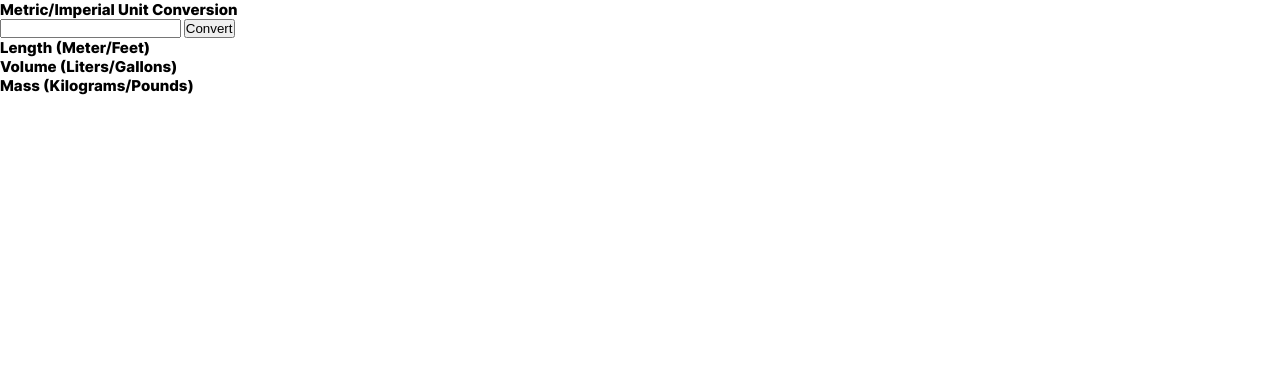
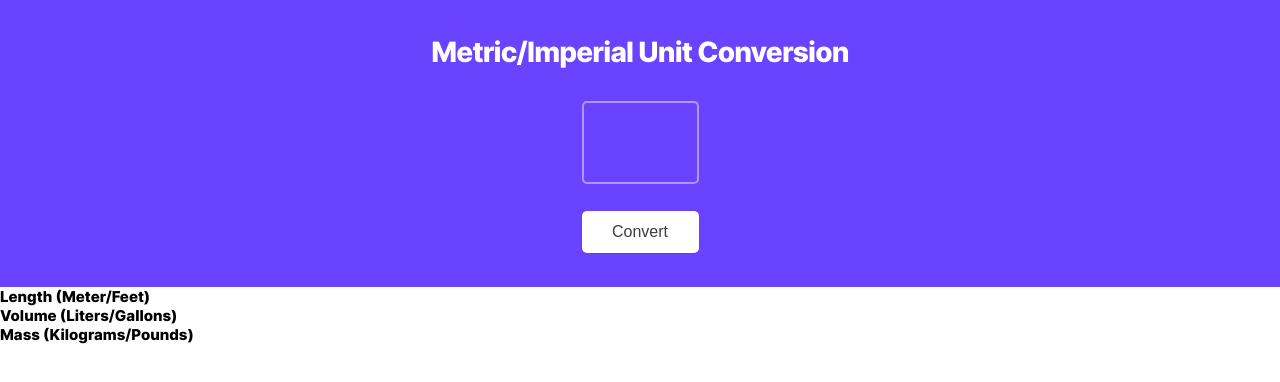
Before and after one commit to Mari525/Unit-conversion, a website built with webpack: page src/html/index.html in a window 1280 px wide. Built offline with nearby package versions, Linux system fonts and the light colour scheme.

Commit message:
feat: add styles for unit block

```diff
--- a/src/html/index.html
+++ b/src/html/index.html
@@ -5,13 +5,14 @@
   <meta http-equiv="X-UA-Compatible" content="IE=edge">
   <meta name="viewport" content="width=device-width, initial-scale=1.0">
   <title>Metric/Imperial Unit Conversion</title>
+  <link rel="stylesheet" href="./css/style.min.css">
 </head>
 <body>
   <main>
     <section class="unit">
       <h1 class="unit__heading">Metric/Imperial Unit Conversion</h1>
       <input type="text" class="unit__input">
-      <button class="unit__btn">Convert</button>
+      <div class="unit__btn-wrapper"><button class="unit__btn">Convert</button></div>
     </section>
     <section class="conversion">
       <div class="conversion__wrapper">
--- a/src/scss/blocks/unit.scss
+++ b/src/scss/blocks/unit.scss
@@ -0,0 +1,55 @@
+@use "../variables.scss" as v;
+
+.unit {
+  display: flex;
+  flex-direction: column;
+  align-items: center;
+
+  background-color: #6943FF;
+}
+
+.unit__heading {
+  margin-top: 3.3rem;
+  margin-bottom: 3rem;
+
+  color: v.$primary-color;
+  font-weight: 800;
+  font-size: 2.8rem;
+  line-height: 3.8rem;
+  letter-spacing: -0.03em;
+}
+
+.unit__input {
+  width: 11.7rem;
+  height: 8.3rem;
+
+  border: 2px solid #B295FF;
+  border-radius: 5px;
+
+  background-color: transparent;
+
+  color: v.$primary-color;
+  font-weight: 800;
+  font-size: 5.8rem;
+  line-height: 2.4rem;
+}
+
+.unit__btn-wrapper {
+  margin-top: 2.7rem;
+  margin-bottom: 3.4rem;
+}
+
+.unit__btn {
+  width: 11.7rem;
+  height: 4.2rem;
+
+  background-color: v.$primary-color;
+  box-shadow: 0px 1px 2px rgba(0, 0, 0, 0.05);
+  border-radius: 5px;
+  border: none;
+
+  color: #3D3D3D;
+  font-weight: 500;
+  font-size: 1.6rem;
+  line-height: 2.4rem;
+}
```
